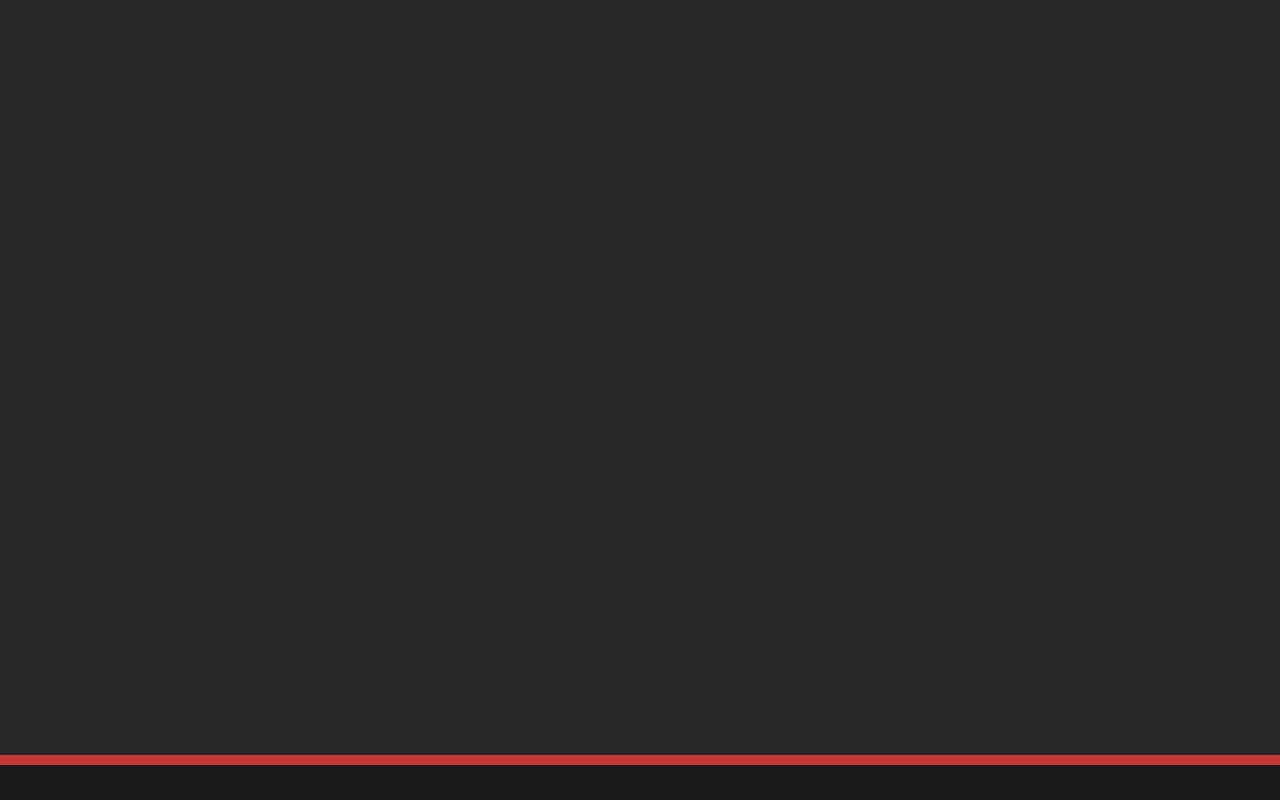
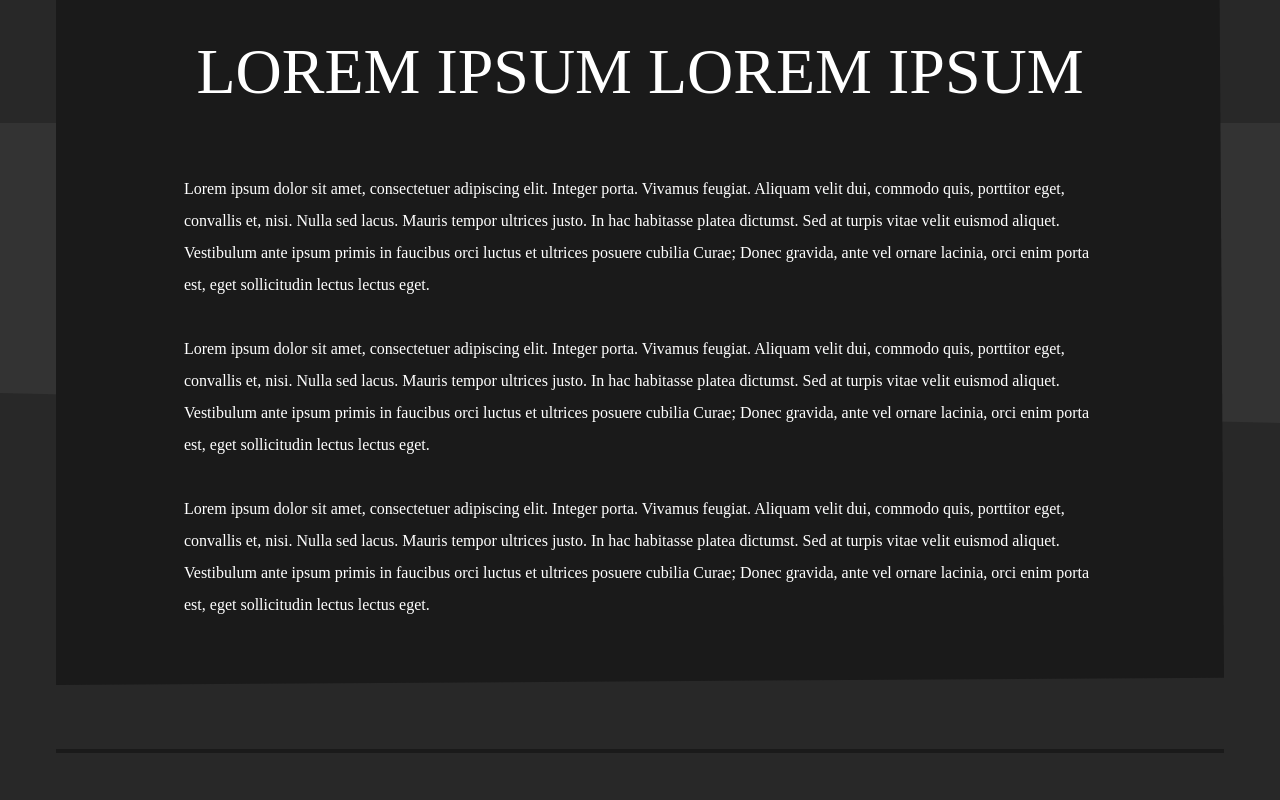
Before and after one commit to loicsteinmetz/cartolidaires-front, a React (Vite) app: page / in a window 1280 px wide. Shown: the part 2220-3020 px from the top of the page. Built offline with nearby package versions, Linux system fonts and the light colour scheme; a web font is replaced by a local one.

Commit message:
Add about section

```diff
--- a/src/components/AboutSection.tsx
+++ b/src/components/AboutSection.tsx
@@ -1,15 +1,92 @@
 import {SectionLayout} from "./SectionLayout.tsx";
 import {SECTIONS} from "../constants/sections.ts";
 import styled from "styled-components";
+import {mediaQuery, THEME} from "../constants/theme.ts";
 
-const Container = styled.div`
-    height: 800px;
+const GreyBg = styled.div`
+    width: 100%;
+    background-color: ${THEME.colors.dark100};
+    height: 300px;
+    padding-top: ${THEME.spacing.s3};
+    display: flex;
+    justify-content: center;
+    clip-path: polygon(0 0, 100% 0, 100% 100%, 0 90%);
+    position: absolute;
+    margin-top: 200px;
+`
+
+const About = styled.div`
+    max-width: calc(${THEME.sizes.sectionMaxWidth} - ${THEME.spacing.s3});
+    background-color: ${THEME.colors.dark300};
+    width: calc(100% - ${THEME.spacing.s3});
+    padding: ${THEME.spacing.s4} ${THEME.spacing.s5};
+    margin-top: ${THEME.spacing.s3};
+    clip-path: polygon(0% 1%, 99.6% 0, 100% 99%, 0% 100%);
+
+    @media ${mediaQuery(THEME.breakpoints.s)} {
+        padding: ${THEME.spacing.s3} ${THEME.spacing.s4};
+        width: calc(100% - ${THEME.spacing.s2});
+    }
+
+    @media ${mediaQuery(THEME.breakpoints.xs)} {
+        padding: ${THEME.spacing.s3};
+    }
+`
+
+const Title = styled.h2`
+    font-family: ${THEME.fonts.heading};
+    color: ${THEME.colors.white};
+    font-size: ${THEME.fontSize.s5};
+    text-align: center;
+    margin-bottom: ${THEME.spacing.s4};
+    margin-top: ${THEME.spacing.s2};
+
+    @media ${mediaQuery(THEME.breakpoints.s)} {
+        margin-bottom: ${THEME.spacing.s3};
+        margin-top: ${THEME.spacing.s3};
+    }
+
+    @media ${mediaQuery(THEME.breakpoints.xs)} {
+        margin-bottom: ${THEME.spacing.s2};
+        font-size: ${THEME.fontSize.s4};
+    }
+`
+
+const Paragraph = styled.p`
+    font-family: ${THEME.fonts.text};
+    color: ${THEME.colors.white};
+    line-height: 2;
+    margin-top: ${THEME.spacing.s3};
 `
 
 export const AboutSection = () => {
     return (
         <SectionLayout id={SECTIONS.about}>
-            <Container>About</Container>
+            <GreyBg/>
+            <About>
+                <Title>LOREM IPSUM LOREM IPSUM</Title>
+                <Paragraph>
+                    Lorem ipsum dolor sit amet, consectetuer adipiscing elit. Integer porta. Vivamus feugiat. Aliquam
+                    velit dui, commodo quis, porttitor eget, convallis et, nisi. Nulla sed lacus. Mauris tempor ultrices
+                    justo. In hac habitasse platea dictumst. Sed at turpis vitae velit euismod aliquet. Vestibulum ante
+                    ipsum primis in faucibus orci luctus et ultrices posuere cubilia Curae; Donec gravida, ante vel
+                    ornare lacinia, orci enim porta est, eget sollicitudin lectus lectus eget.
+                </Paragraph>
+                <Paragraph>
+                    Lorem ipsum dolor sit amet, consectetuer adipiscing elit. Integer porta. Vivamus feugiat. Aliquam
+                    velit dui, commodo quis, porttitor eget, convallis et, nisi. Nulla sed lacus. Mauris tempor ultrices
+                    justo. In hac habitasse platea dictumst. Sed at turpis vitae velit euismod aliquet. Vestibulum ante
+                    ipsum primis in faucibus orci luctus et ultrices posuere cubilia Curae; Donec gravida, ante vel
+                    ornare lacinia, orci enim porta est, eget sollicitudin lectus lectus eget.
+                </Paragraph>
+                <Paragraph>
+                    Lorem ipsum dolor sit amet, consectetuer adipiscing elit. Integer porta. Vivamus feugiat. Aliquam
+                    velit dui, commodo quis, porttitor eget, convallis et, nisi. Nulla sed lacus. Mauris tempor ultrices
+                    justo. In hac habitasse platea dictumst. Sed at turpis vitae velit euismod aliquet. Vestibulum ante
+                    ipsum primis in faucibus orci luctus et ultrices posuere cubilia Curae; Donec gravida, ante vel
+                    ornare lacinia, orci enim porta est, eget sollicitudin lectus lectus eget.
+                </Paragraph>
+            </About>
         </SectionLayout>
     )
 }
--- a/src/components/Cartolidaires.tsx
+++ b/src/components/Cartolidaires.tsx
@@ -29,6 +29,23 @@ const Main = styled.main`
         margin-top: ${THEME.header.height}px;
     }
 `
+
+const Line = styled.div`
+    width: 100%;
+    margin: ${THEME.spacing.s4} 0;
+    display: flex;
+    justify-content: center;
+
+    &:after {
+        content: '';
+        display: block;
+        width: calc(${THEME.sizes.sectionMaxWidth} - ${THEME.spacing.s3});
+        height: 4px;
+        background-color: ${THEME.colors.dark300};
+    }
+`
+
+
 export const Cartolidaires = () => {
     return (
         <Layout>
@@ -38,6 +55,7 @@ export const Cartolidaires = () => {
                 <MapSection/>
                 <ListSection/>
                 <AboutSection/>
+                <Line />
             </Main>
             <Footer/>
         </Layout>
--- a/src/components/ListSection.tsx
+++ b/src/components/ListSection.tsx
@@ -70,7 +70,6 @@ const RedBg = styled.div`
     background-color: ${THEME.colors.primary};
     margin-top: -200px;
     clip-path: polygon(0 0, 100% 10%, 100% 100%, 0% 100%);
-    margin-bottom: ${THEME.spacing.s3};
 
     @media ${mediaQuery(THEME.breakpoints.m)} {
         margin-top: -225px;
```
